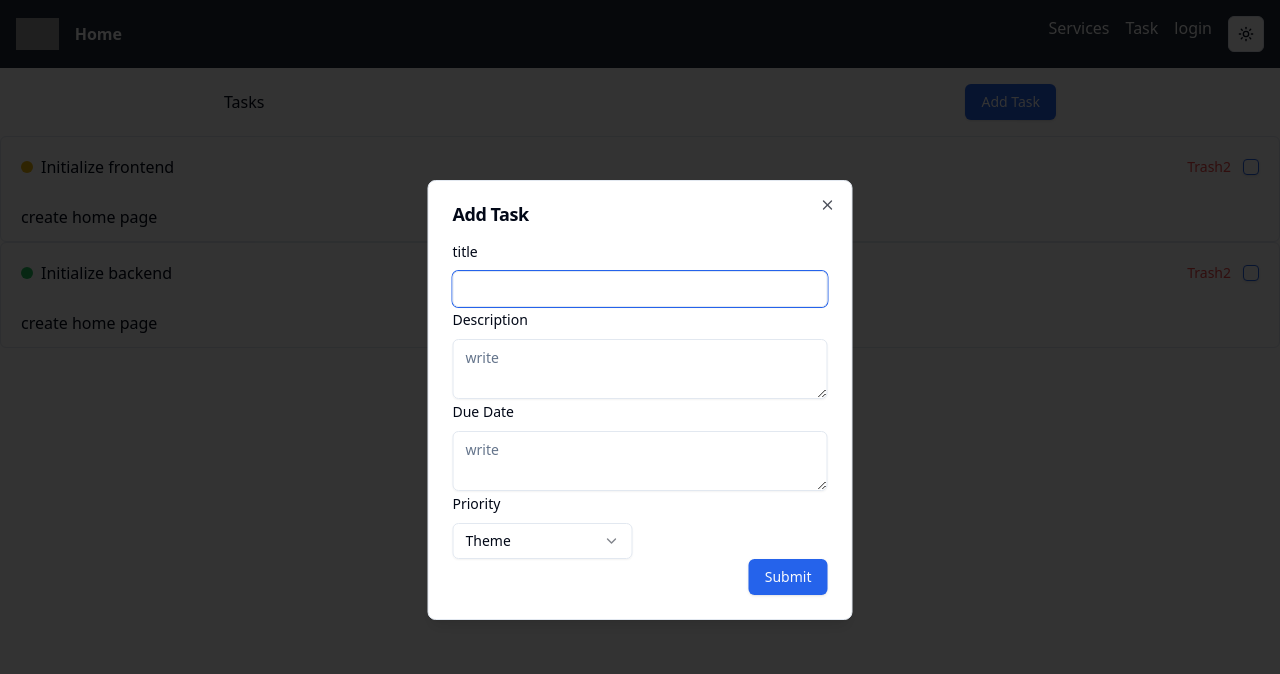
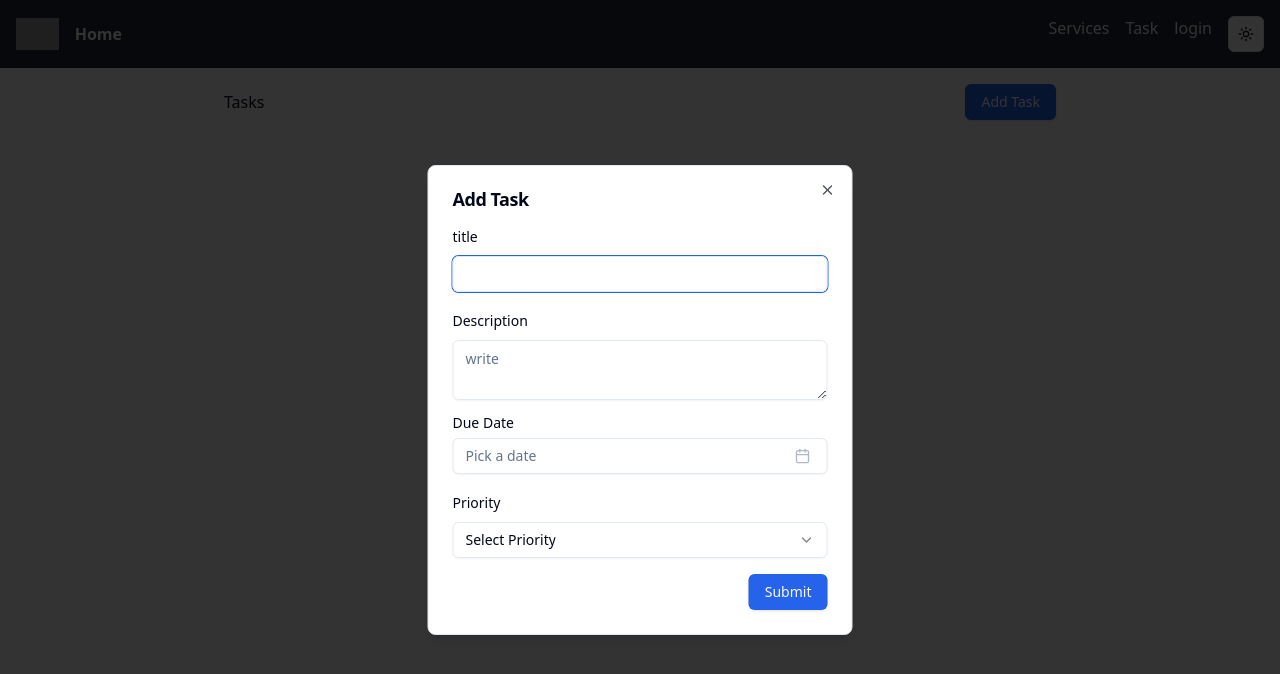
Before and after one commit to sumon-ray/react-typescript-project, a React (Vite) app: page /task in a window 1280 px wide. Both pictures are taken after a click on the button "Add Task". Shown: the top 674 px of the page. Built offline with nearby package versions, Linux system fonts and the light colour scheme; grey boxes are pictures that could not be loaded.

Commit message:
add task reducer added

```diff
--- a/package.json
+++ b/package.json
@@ -15,6 +15,7 @@
     "@radix-ui/react-dialog": "^1.1.4",
     "@radix-ui/react-dropdown-menu": "^2.1.4",
     "@radix-ui/react-label": "^2.1.1",
+    "@radix-ui/react-popover": "^1.1.4",
     "@radix-ui/react-select": "^2.1.4",
     "@radix-ui/react-slot": "^1.1.1",
     "@reduxjs/toolkit": "^2.5.0",
@@ -32,6 +33,7 @@
     "shadcn": "^2.1.8",
     "tailwind-merge": "^2.6.0",
     "tailwindcss-animate": "^1.0.7",
+    "uuid": "^11.0.3",
     "zod": "^3.24.1"
   },
   "devDependencies": {
--- /dev/null
+++ b/src/components/ui/popover.tsx
@@ -0,0 +1,31 @@
+import * as React from "react"
+import * as PopoverPrimitive from "@radix-ui/react-popover"
+
+import { cn } from "@/lib/utils"
+
+const Popover = PopoverPrimitive.Root
+
+const PopoverTrigger = PopoverPrimitive.Trigger
+
+const PopoverAnchor = PopoverPrimitive.Anchor
+
+const PopoverContent = React.forwardRef<
+  React.ElementRef<typeof PopoverPrimitive.Content>,
+  React.ComponentPropsWithoutRef<typeof PopoverPrimitive.Content>
+>(({ className, align = "center", sideOffset = 4, ...props }, ref) => (
+  <PopoverPrimitive.Portal>
+    <PopoverPrimitive.Content
+      ref={ref}
+      align={align}
+      sideOffset={sideOffset}
+      className={cn(
+        "z-50 w-72 rounded-md border bg-popover p-4 text-popover-foreground shadow-md outline-none data-[state=open]:animate-in data-[state=closed]:animate-out data-[state=closed]:fade-out-0 data-[state=open]:fade-in-0 data-[state=closed]:zoom-out-95 data-[state=open]:zoom-in-95 data-[side=bottom]:slide-in-from-top-2 data-[side=left]:slide-in-from-right-2 data-[side=right]:slide-in-from-left-2 data-[side=top]:slide-in-from-bottom-2",
+        className
+      )}
+      {...props}
+    />
+  </PopoverPrimitive.Portal>
+))
+PopoverContent.displayName = PopoverPrimitive.Content.displayName
+
+export { Popover, PopoverTrigger, PopoverContent, PopoverAnchor }
--- a/src/features/task/taskSlice.ts
+++ b/src/features/task/taskSlice.ts
@@ -1,37 +1,36 @@
 import { RootState } from "@/app/store";
 import { ITask } from "@/type";
-import { createSlice } from "@reduxjs/toolkit";
+import { createSlice, PayloadAction , nanoid} from "@reduxjs/toolkit";
 interface InitialSate {
     tasks: ITask[],
     filter: "All" | "high" |"medium" | "low"
 }
 const initialState:InitialSate = {
-    tasks: [
-        {
-            id: "cdscsfr456t",
-            title:"Initialize frontend",
-            description: "create home page",
-            dueDate: "2025-11",
-            isCompleted: false,
-            priority: "High"
-        },
-        {
-            id: "cdscsfr456t",
-            title:"Initialize backend",
-            description: "create home page",
-            dueDate: "2025-11",
-            isCompleted: true,
-            priority: "Low"
-        },
-    ],
+    tasks: [],
     filter: "All"
 
+}
+
+type DraftTask = Pick<ITask, "title" | "description" | "dueDate" | "priority">
+
+const createTask = (taskData:DraftTask):ITask =>{
+return {id:nanoid(), isCompleted: false, ...taskData};
 }
 
 const taskSlice = createSlice({
     name: 'task',
     initialState,
-    reducers: {}
+    reducers: {
+    addTask : (state, action:PayloadAction<DraftTask>)=>{
+        // const id = uuid()
+        // const taskData = {
+        //     ...action.payload,
+        //     id
+        // }
+        const taskData = createTask(action.payload)
+         state.tasks.push(taskData)
+      }
+    }
 })
 
 export const selectTasks = (state: RootState)=>{
@@ -42,4 +41,5 @@
     return state.todo.filter
 }
 
+export const {addTask} = taskSlice.actions
 export default taskSlice.reducer
--- a/src/module/task/AddTaskModal.tsx
+++ b/src/module/task/AddTaskModal.tsx
@@ -1,4 +1,6 @@
+import { useAppDispatch } from "@/app/hook";
 import { Button } from "@/components/ui/button";
+import { Calendar } from "@/components/ui/calendar";
 import {
   Dialog,
   DialogContent,
@@ -16,15 +18,22 @@
   FormLabel,
 } from "@/components/ui/form";
 import { Input } from "@/components/ui/input";
+import { Popover, PopoverContent, PopoverTrigger } from "@/components/ui/popover";
 import { Select, SelectContent, SelectItem, SelectTrigger, SelectValue } from "@/components/ui/select";
 import { Textarea } from "@/components/ui/textarea";
-import { useForm } from "react-hook-form";
+import { addTask } from "@/features/task/taskSlice";
+import { cn } from "@/lib/utils";
+import { ITask } from "@/type";
+import { format } from "date-fns";
+import { CalendarIcon } from "lucide-react";
+import { FieldValues, SubmitHandler, useForm } from "react-hook-form";
 
 export function AddTaskModal() {
   const form = useForm();
-
-  const onSubmit = (data) => {
+const dispatch = useAppDispatch()
+  const onSubmit:SubmitHandler<FieldValues> = (data) => {
     console.log(data);
+    dispatch(addTask(data as ITask))
   };
   return (
     <Dialog>
@@ -40,7 +49,7 @@
           </DialogDescription> */}
         </DialogHeader>
         <Form {...form}>
-          <form onSubmit={form.handleSubmit(onSubmit)}>
+          <form className="space-y-4" onSubmit={form.handleSubmit(onSubmit)}>
             <FormField
               control={form.control}
               name="title"
@@ -72,34 +81,61 @@
           control={form.control}
           name="dueDate"
           render={({ field }) => (
-                <FormItem>
+            <FormItem className="flex flex-col">
               <FormLabel>Due Date</FormLabel>
+              <Popover>
+                <PopoverTrigger asChild>
                   <FormControl>
-                    {/* Your form field */}
-                    <Textarea placeholder="write" {...field} value={field.value || ""}/>
+                    <Button
+                      variant={"outline"}
+                      className={cn(
+                        " pl-3 text-left font-normal",
+                        !field.value && "text-muted-foreground"
+                      )}
+                    >
+                      {field.value ? (
+                        format(field.value, "PPP")
+                      ) : (
+                        <span>Pick a date</span>
+                      )}
+                      <CalendarIcon className="ml-auto h-4 w-4 opacity-50" />
+                    </Button>
                   </FormControl>
+                </PopoverTrigger>
+                <PopoverContent className="w-auto p-0" align="start">
+                  <Calendar
+                    mode="single"
+                    selected={field.value}
+                    onSelect={field.onChange}
+                    // disabled={(date) =>
+                    //   date > new Date() || date < new Date("1900-01-01")
+                    // }
+                    initialFocus
+                  />
+                </PopoverContent>
+              </Popover>
             </FormItem>
           )}
         />
             <FormField
+
           control={form.control}
           name="priority"
           render={({ field }) => (
             <FormItem>
               <FormLabel>Priority</FormLabel>
+              <Select onValueChange={field.onChange} defaultValue={field.value}>
                 <FormControl>
-                  <Select>
-  <SelectTrigger className="w-[180px]">
-    <SelectValue placeholder="Theme" />
+                  <SelectTrigger>
+                    <SelectValue placeholder="Select Priority" />
                   </SelectTrigger>
+                </FormControl>
                 <SelectContent>
-    <SelectItem value="light">Light</SelectItem>
-    <SelectItem value="dark">Dark</SelectItem>
-    <SelectItem value="system">System</SelectItem>
+                  <SelectItem value="High">High</SelectItem>
+                  <SelectItem value="Medium">Medium</SelectItem>
+                  <SelectItem value="Low">Low</SelectItem>
                 </SelectContent>
               </Select>
-
-                  </FormControl>
             </FormItem>
           )}
         />
```
Also changed, not shown: 1 other file (tests, documents, lock files or other folders). Lines whose indentation alone changed are shown as unchanged.
